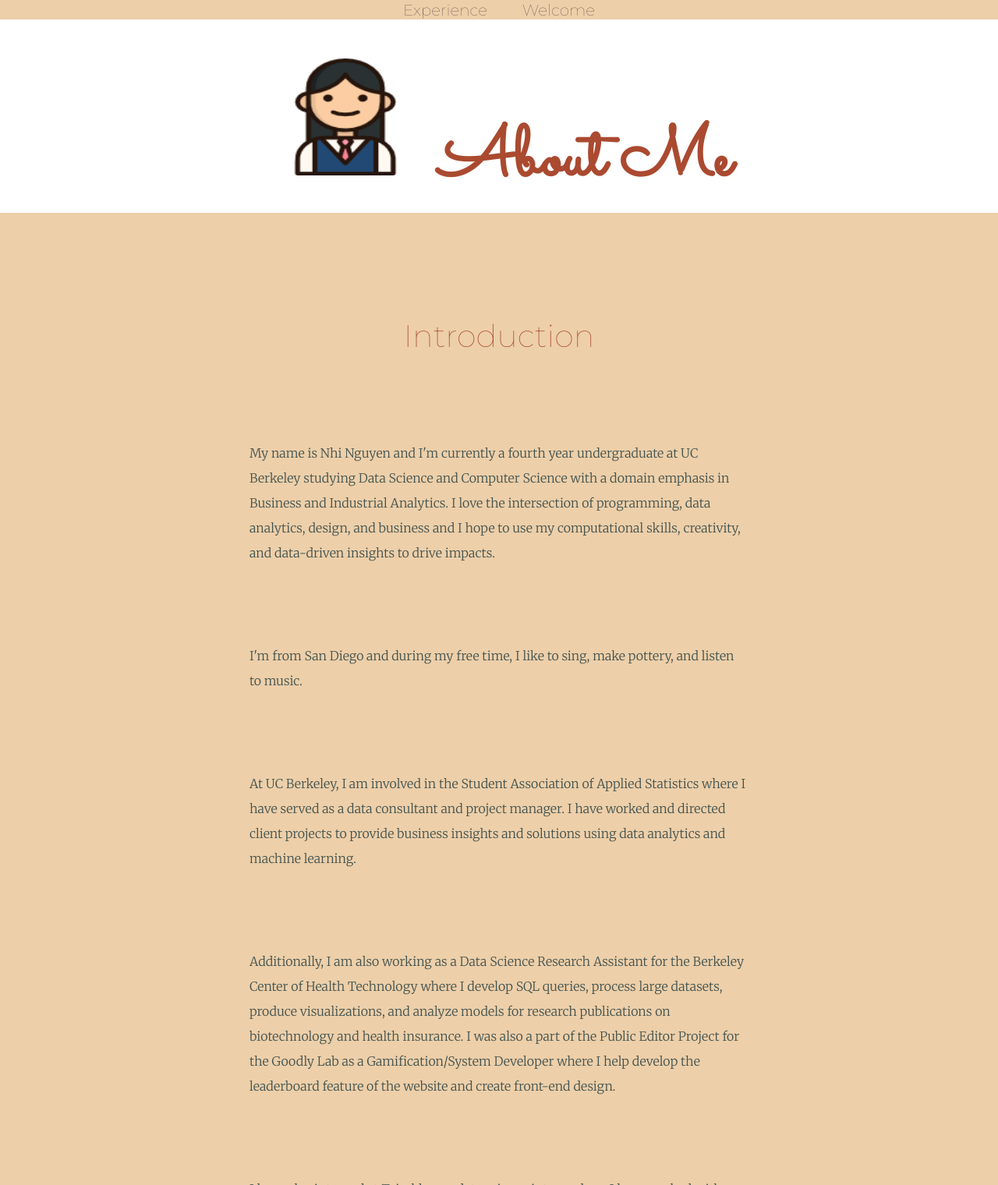
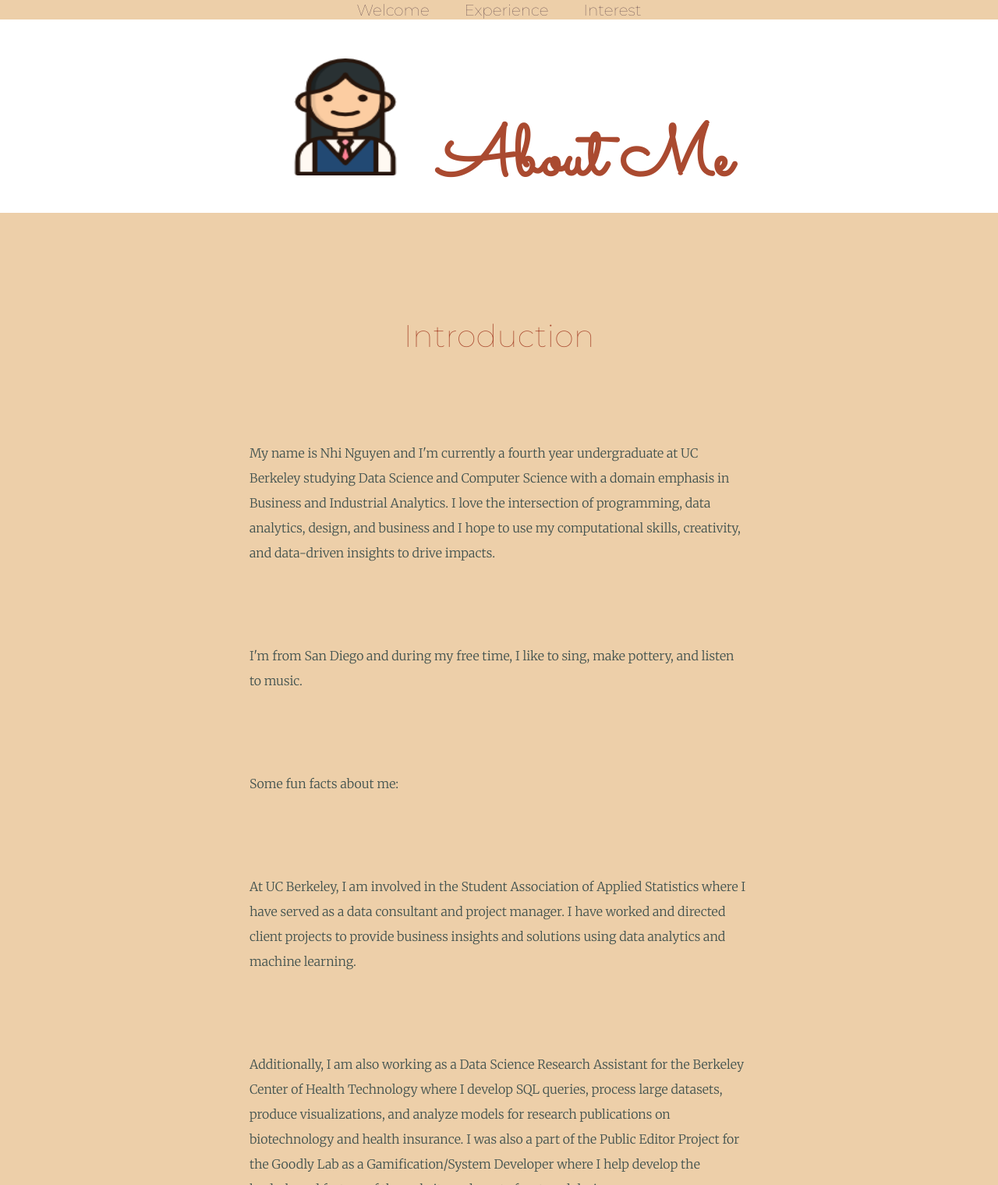
Before and after one commit to nhinguyen26/cv, a plain HTML site: page about.html in a window 1280 px wide. Shown: the top 1520 px of the page at 78% size. Drawn offline with Linux system fonts and the light colour scheme.

Commit message:
edited top bar

```diff
--- a/about.html
+++ b/about.html
@@ -12,8 +12,10 @@
   </head>
   <body>
     <div class="project-container">
+      <a class="ab"   href="index.html">Welcome</a>
       <a class="aa"  href="experience.html">Experience</a>
-      <a class="ab"   href="index.html">Welcome</a>
+      <a class="interest" href="interest.html">Interest</a>
+
     </div>
 
     <div class = "about-container">
@@ -34,6 +36,11 @@
 
       <p class="laf">
         I'm from San Diego and during my free time, I like to sing, make pottery, and listen to music.
+      </p>
+
+      <p class="laf">
+        Some fun facts about me:
+
       </p>
 
       <p class="laf">
```
Also changed, not shown: experience.html (+4 -1 lines), interest.html (+2 -1 lines), css/styles.css (line endings or trailing spaces).
